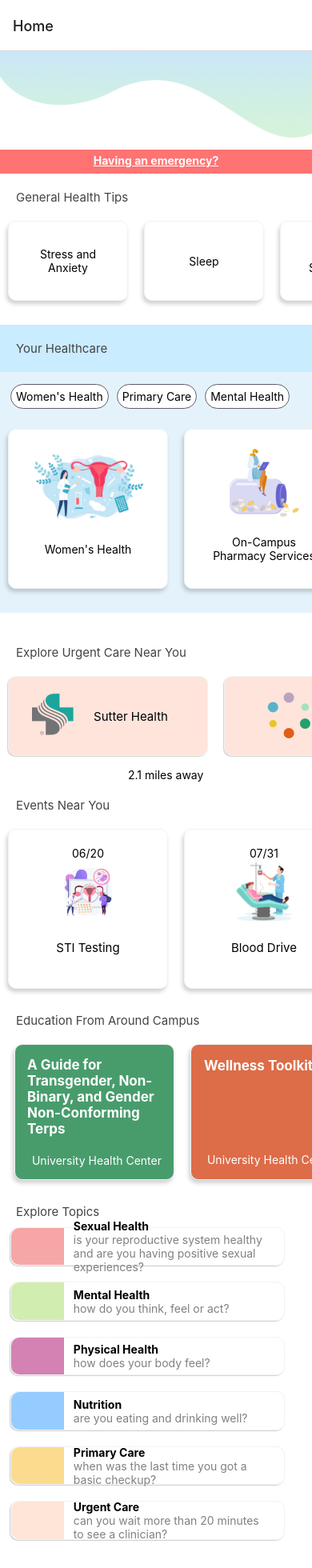
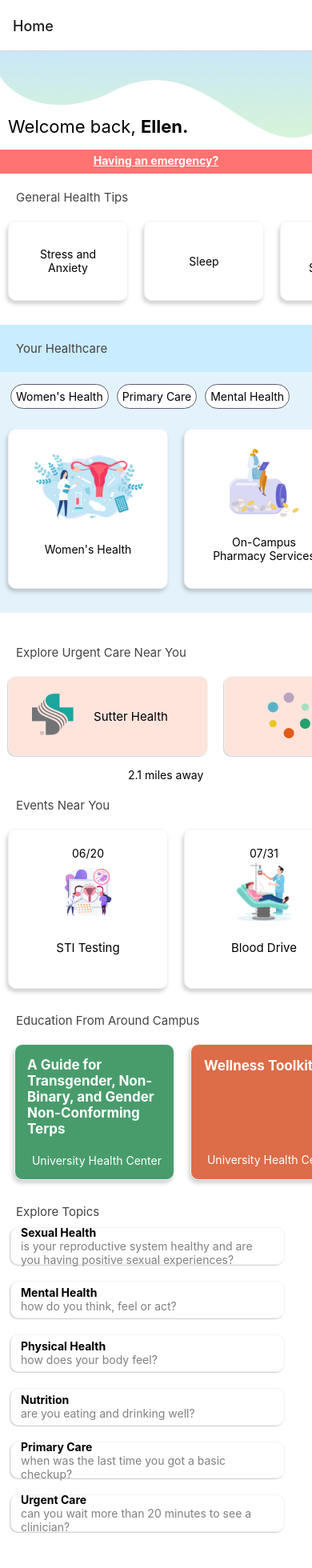
Before and after one commit to neiljohn23/SelfCareApp, a React Native app: screen /Home in a window 390 px wide. Shown: the top 1960 px of the page at 80% size. Built offline with nearby package versions, Linux system fonts and the light colour scheme.

Commit message:
Some styling changes for Explore Topics list. Ready to be worked on by Neil Mgit add .git add . :)

```diff
--- a/components/ExploreTopics.js
+++ b/components/ExploreTopics.js
@@ -131,7 +131,6 @@ const ExploreTopicsList = () => {
     <View>
       {/* Sexual Health card */}
       <TouchableOpacity style={[styles.container, styles.shadowProp]}>
-        <View style={DATA[0].card_style.color_block}></View>
         <View style={styles.container_text}>
           <Text style={styles.text_title}>{DATA[0].title}</Text>
           <Text style={styles.text_details}>{DATA[0].description}</Text>
@@ -140,7 +139,6 @@ const ExploreTopicsList = () => {
 
       {/* Mental Health card */}
       <TouchableOpacity style={[styles.container, styles.shadowProp]}>
-        <View style={DATA[1].card_style.color_block}></View>
         <View style={styles.container_text}>
           <Text style={styles.text_title}>{DATA[1].title}</Text>
           <Text style={styles.text_details}>{DATA[1].description}</Text>
@@ -149,7 +147,6 @@ const ExploreTopicsList = () => {
 
       {/* Mental Health card */}
       <TouchableOpacity style={[styles.container, styles.shadowProp]}>
-        <View style={DATA[2].card_style.color_block}></View>
         <View style={styles.container_text}>
           <Text style={styles.text_title}>{DATA[2].title}</Text>
           <Text style={styles.text_details}>{DATA[2].description}</Text>
@@ -158,7 +155,6 @@ const ExploreTopicsList = () => {
 
       {/* Nutrition card */}
       <TouchableOpacity style={[styles.container, styles.shadowProp]}>
-        <View style={DATA[3].card_style.color_block}></View>
         <View style={styles.container_text}>
           <Text style={styles.text_title}>{DATA[3].title}</Text>
           <Text style={styles.text_details}>{DATA[3].description}</Text>
@@ -167,7 +163,6 @@ const ExploreTopicsList = () => {
 
       {/* Primary care card */}
       <TouchableOpacity style={[styles.container, styles.shadowProp]}>
-        <View style={DATA[4].card_style.color_block}></View>
         <View style={styles.container_text}>
           <Text style={styles.text_title}>{DATA[4].title}</Text>
           <Text style={styles.text_details}>{DATA[4].description}</Text>
@@ -176,7 +171,6 @@ const ExploreTopicsList = () => {
 
       {/* Urgent care card */}
       <TouchableOpacity style={[styles.container, styles.shadowProp]}>
-        <View style={DATA[5].card_style.color_block}></View>
         <View style={styles.container_text}>
           <Text style={styles.text_title}>{DATA[5].title}</Text>
           <Text style={styles.text_details}>{DATA[5].description}</Text>
--- a/screens/HomeScreen.js
+++ b/screens/HomeScreen.js
@@ -36,6 +36,11 @@ const HomeScreen = ({ navigation }) => {
             resizeMode="stretch"
             style={{ width: "100%" }}
           />
+          {/* Welome message that uses the name of the user */}
+          <Text style={styles.welcome_message}>
+            Welcome back,{" "}
+            <Text style={{ fontWeight: "bold" }}>{USER_DATA[0].name}.</Text>
+          </Text>
 
           {/* Everything wrapped in this view is for the emergency banner at the top */}
           <View>
```
